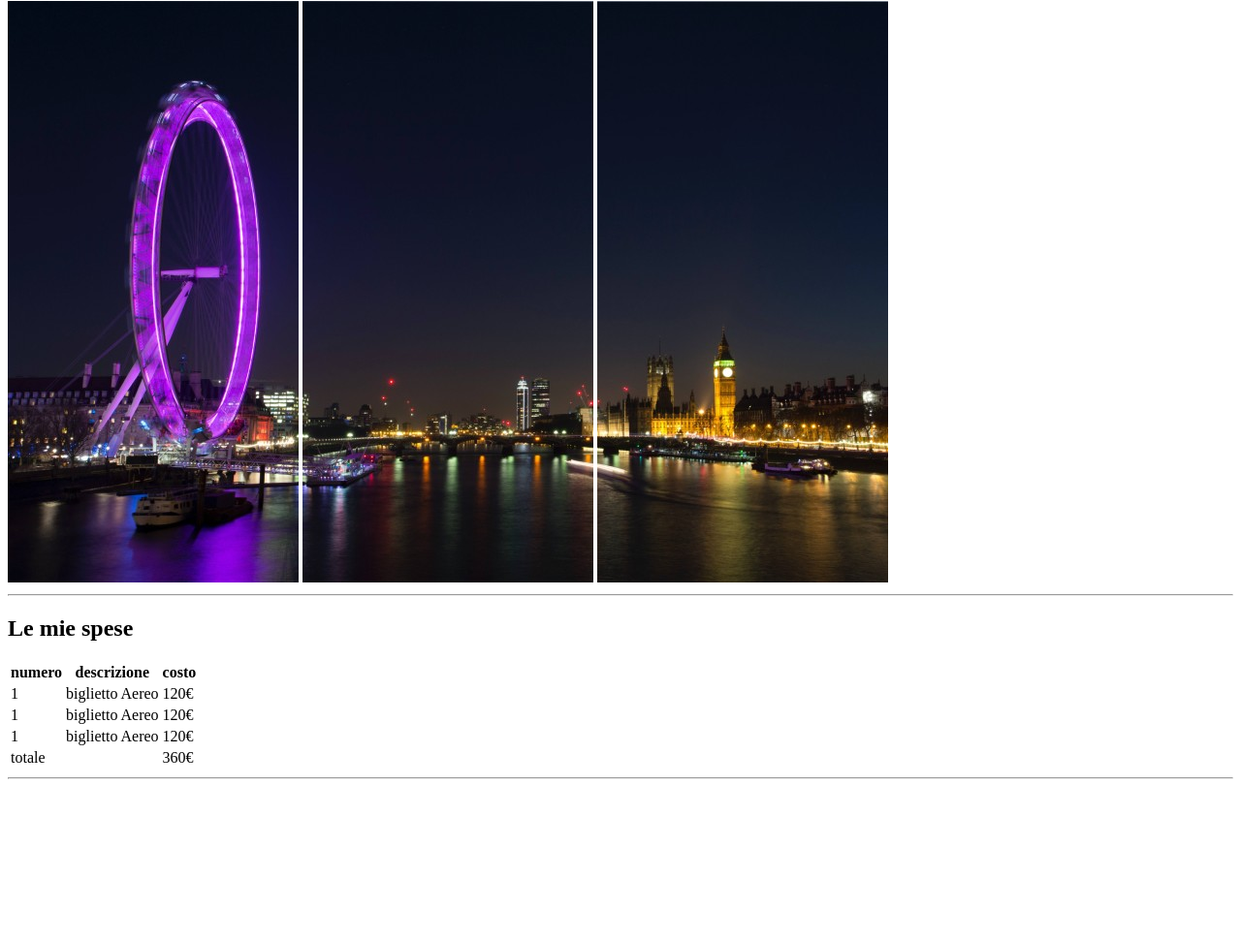
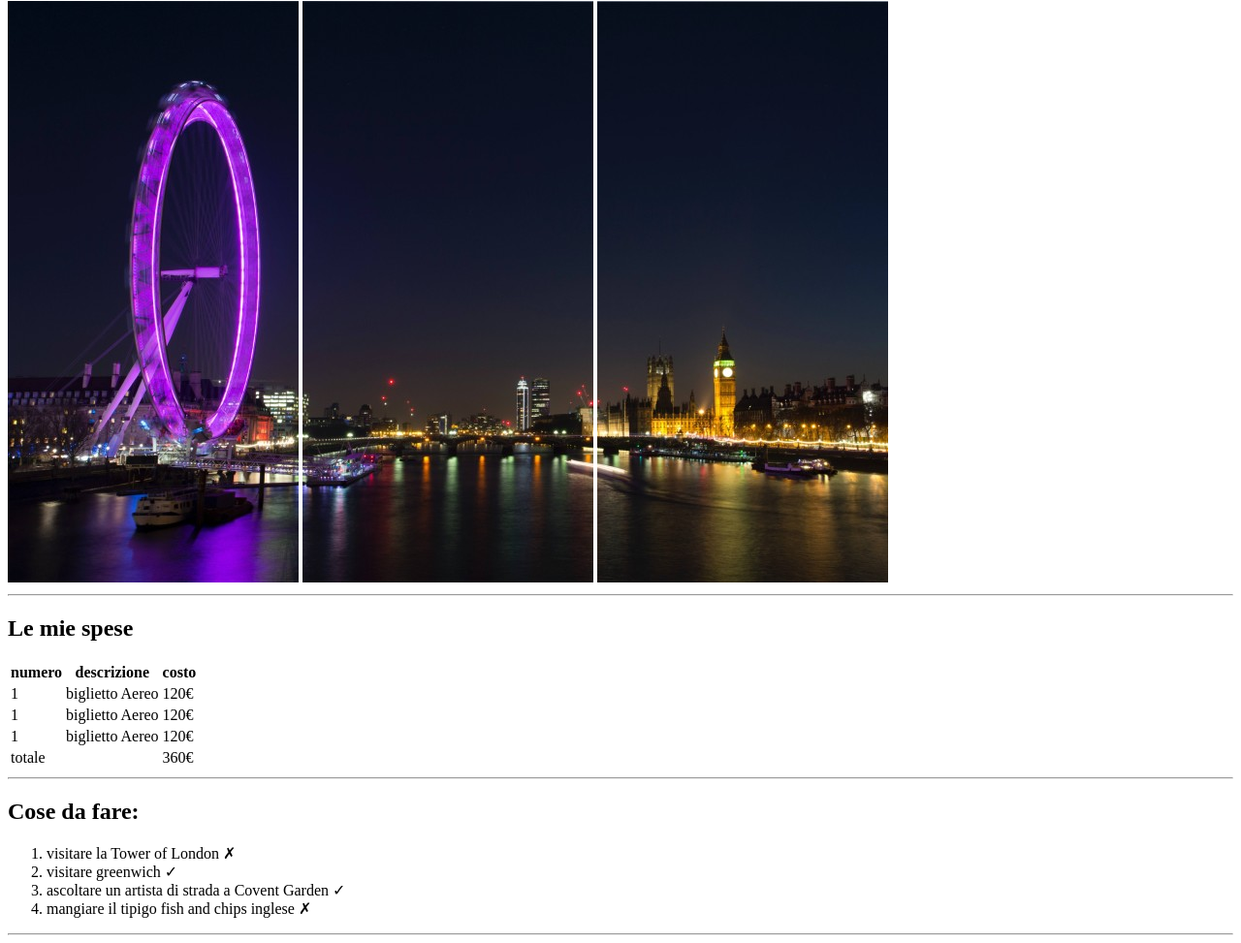
Before and after one commit to giocio97/html-london-trip, a plain HTML site: page index.html in a window 1280 px wide. Shown: the part 79-1052 px from the top of the page at 97% size. Before the commit the page ends 891 px from the top, so only its background shows below. Drawn offline with Linux system fonts and the light colour scheme.

Commit message:
section cose da fare

```diff
--- a/index.html
+++ b/index.html
@@ -61,6 +61,14 @@
 
     <section>
      <!-- cose da fare -->
+        <h2>Cose da fare:</h2>
+        <ol>
+            <li>visitare la Tower of London &#10007;</li>
+            <li>visitare greenwich &#10003;</li>
+            <li>ascoltare un artista di strada a Covent Garden &check;</li>
+            <li>mangiare il tipigo fish and chips inglese &#10007;</li>
+        </ol>
+        <hr>
     </section>
 
     <section>
```
